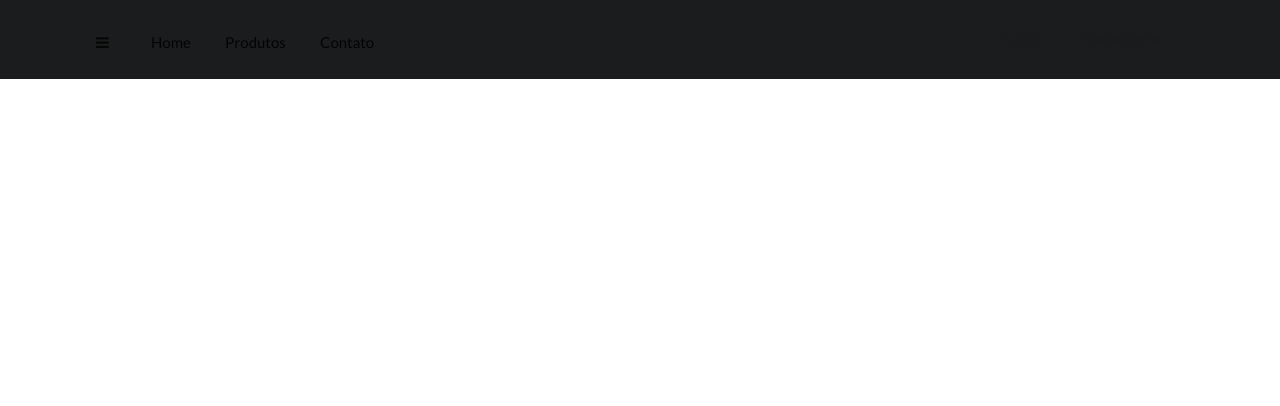
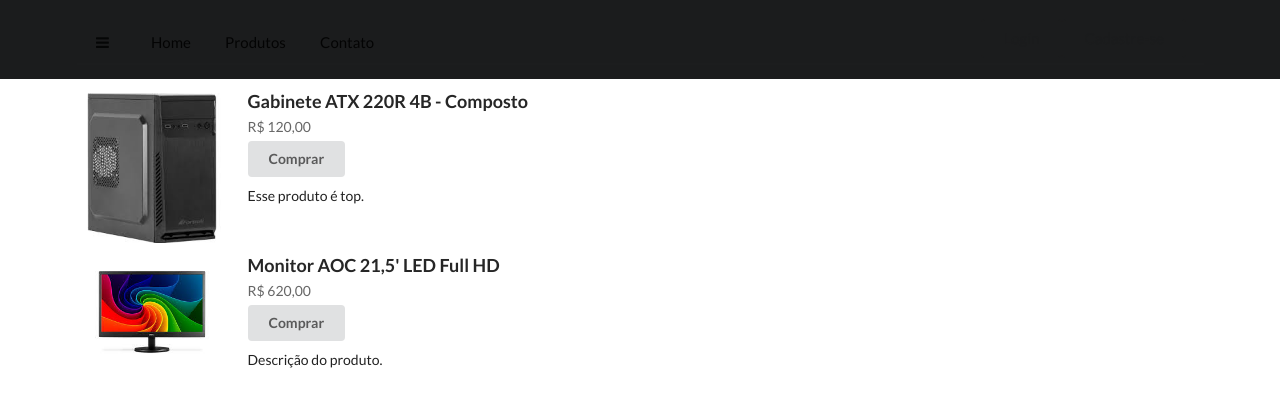
Before and after one commit to erivanborges/projeto-ecommerce, a plain HTML site: page produto.html in a window 1280 px wide. Drawn offline with Linux system fonts and the light colour scheme.

Commit message:
Commit projeto-ecommerce

```diff
--- a/produto.html
+++ b/produto.html
@@ -37,6 +37,47 @@
                 </div>
             </div>
         </div>
+
+        <div class="ui vertical stripe segment">
+            <div class="ui middle aligned stackable grid container">
+                <div class="row">
+                    <div class="eight wide column">
+                        <div class="ui items">
+                            <div class="item">
+                                <div class="ui small image">
+                                    <img src="assets/img/produto/gabinete.jpeg">
+                                </div>
+                                <div class="content">
+                                    <div class="header">Gabinete ATX 220R 4B - Composto</div>
+                                    <div class="meta">
+                                        <span class="price">R$ 120,00</span>
+                                    </div>
+                                    <button class="ui button">Comprar</button>
+                                    <div class="description">
+                                        <p>Esse produto é top.</p>
+                                    </div>
+                                </div>
+                            </div>
+                            <div class="item">
+                                <div class="ui small image">
+                                    <img src="assets/img/produto/monitor.jpeg">
+                                </div>
+                                <div class="content">
+                                    <div class="header">Monitor AOC 21,5' LED Full HD</div>
+                                    <div class="meta">
+                                        <span class="price">R$ 620,00</span>
+                                    </div>
+                                    <button class="ui button">Comprar</button>
+                                    <div class="description">
+                                        <p>Descrição do produto.</p>
+                                    </div>
+                                </div>
+                            </div>
+                        </div>
+                    </div>
+                </div>
+            </div>
+        </div>
     </div>
 
 </body>
```
Also changed, not shown: assets/img/produto/gabinete.jpeg (added), assets/img/produto/monitor.jpeg (added).
